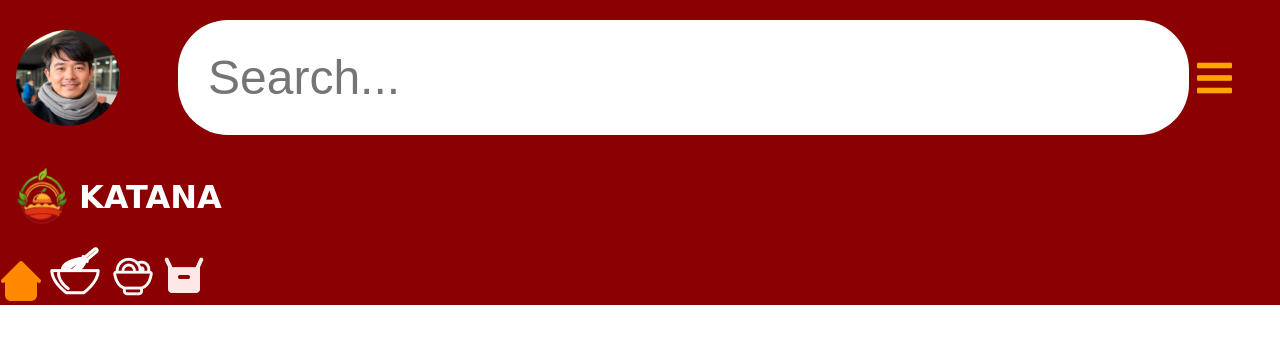
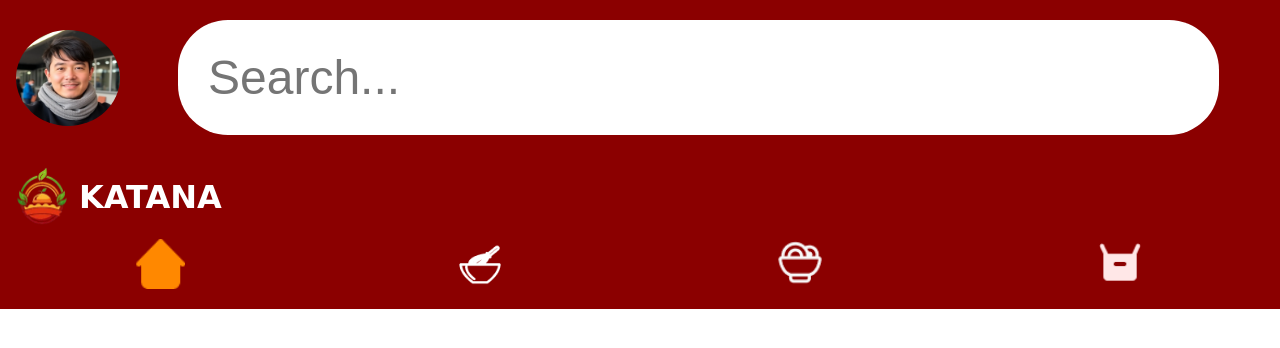
Before and after one commit to spectrum24c/katana, a plain HTML site: page homepage.html in a window 1280 px wide. Drawn offline with Linux system fonts and the light colour scheme; a web font is replaced by a local one.

Commit message:
first commit

```diff
--- a/homepage.html
+++ b/homepage.html
@@ -15,8 +15,6 @@
             <div class="search-bar">
                 <input placeholder="Search..." type="text" />
             </div>
-            <i class="fas fa-bars menu-icon">
-            </i>
         </div>
         <div class="nav">
             <div class="logo">
@@ -28,10 +26,10 @@
         </div>
 
         <div class="menu">
-            <img src="img/Vector.png" alt="home">
-            <img src="img/arcticons_recipe-keeper.png" alt="recipe">
-            <img src="img/ep_food.png" alt="">
-            <img src="img/material-symbols_orders-rounded.png" alt="">
+           <a href="#"> <img src="img/Vector.png" alt="home" width="50rem" height="50rem"></a>
+            <img src="img/arcticons_recipe-keeper.png" alt="recipe" width="50rem" height="50rem">
+            <img src="img/ep_food.png" alt="" width="50rem" height="50rem">
+            <img src="img/material-symbols_orders-rounded.png" alt="" width="50rem" height="50rem">
         </div>
     </section>
 </body>
--- a/styles.css
+++ b/styles.css
@@ -3,18 +3,15 @@
 body {
   margin: 0;
   font-family: Arial, sans-serif;
-
 }
 
 section {
-    background-color: #8B0000;
+  background-color: #8b0000;
 }
 
 .header {
   display: flex;
   align-items: center;
-
-
 }
 
 .header img {
@@ -28,7 +25,7 @@ section {
   flex-grow: 1;
   margin: 20px 10px;
   position: relative;
-
+  margin-right: 60px;
 }
 
 .search-bar input::placeholder {
@@ -48,7 +45,7 @@ section {
 .menu-icon {
   margin-right: 3rem;
   font-size: 40px;
-    color: #FFA500;
+  color: #ffa500;
 }
 
 .nav {
@@ -56,7 +53,6 @@ section {
   display: flex;
   justify-content: space-between;
   padding: 10px 0;
-
 }
 
 .logo {
@@ -77,3 +73,18 @@ section {
   margin-left: 5px;
   font-weight: bolder;
 }
+
+.menu {
+  display: flex;
+  justify-content: space-around;
+  flex-wrap: wrap;
+  flex-direction: row;
+  gap: -90rem;
+}
+
+.menu a {
+}
+
+.menu img {
+  margin-bottom: 1rem;
+}
```
Also changed, not shown: index.html (+1 -1 lines). Lines whose indentation alone changed are shown as unchanged.
